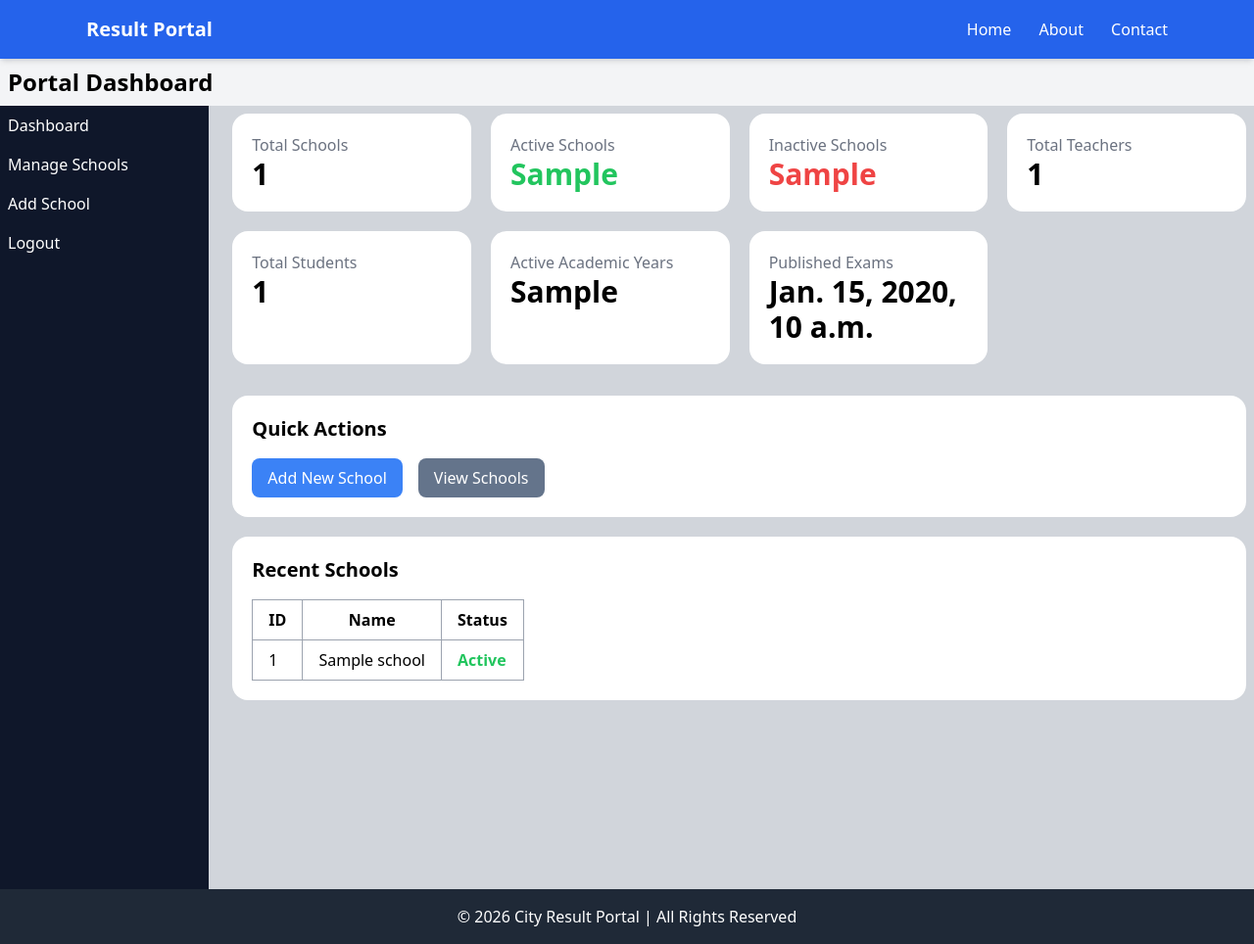
After one commit to kirti-keshri/Result, a Django app: template ResultPortal/Portal/templates/portal/portal_dashboard.html in a window 1280 px wide. The commit adds this page. Shown: the whole page at 98% size. Run offline with Django 4.2, Linux system fonts and the light colour scheme; tables that the repository leaves empty hold one stand-in row (values such as "Sample post"); the template is opened without the code that fills it: values that come from a table or form of the project are taken from there, most other values are stand-ins (such as "Sample title", 1, 10 or a date in 2020); some libraries are stand-ins or nearby versions.

Commit message:
portal dashboard  work done

```diff
--- a/ResultPortal/Portal/models.py
+++ b/ResultPortal/Portal/models.py
@@ -91,7 +91,7 @@ class Student(models.Model):
 
 class Exam(models.Model):
     school = models.ForeignKey(School, on_delete=models.CASCADE)
-    year = models.CharField(max_length=9)  # 2025-2026
+    academic_year = models.ForeignKey(AcademicYear, on_delete=models.CASCADE)# 2025-2026
     name = models.CharField(max_length=100)  # Final/Half-Yearly
     status = models.CharField(
         max_length=20,
@@ -124,14 +124,15 @@ class ExamSubject(models.Model):
 
 class Mark(models.Model):
     student = models.ForeignKey(Student, on_delete=models.CASCADE)
+    exam = models.ForeignKey(Exam, on_delete=models.CASCADE)
     subject = models.ForeignKey(Subject, on_delete=models.CASCADE)
     marks_obtained = models.IntegerField()
 
     class Meta:
-        unique_together = ('student', 'subject')
+        unique_together = ('student', 'exam','subject')
 
     def __str__(self):
-        return f"{self.student.name} - {self.subject.name}"
+        return f"{self.student.name} - {self.exam.name} - {self.subject.name}"
 
 
 
--- a/ResultPortal/Portal/templates/base.html
+++ b/ResultPortal/Portal/templates/base.html
@@ -28,7 +28,7 @@
     </nav>
 
     <!-- Page Content -->
-    <main class="flex-grow py-10">
+    <main class="flex-grow ">
         {% block content %}
         {% endblock %}
     </main>
--- /dev/null
+++ b/ResultPortal/Portal/templates/portal/portal_dashboard.html
@@ -0,0 +1,107 @@
+{% extends "base.html" %} {% block content %}
+
+<h2 class="text-2xl font-bold p-2">Portal Dashboard</h2>
+<div class="flex gap-4 bg-gray-300">
+    <!-- sidebar -->
+  <div
+    class="flex flex-col w-2/12 bg-slate-900 text-white jutsify-end h-screen"
+  >
+    <a href="{% url 'portal_dash' %}" class="hover:bg-slate-700 p-2 rounded"
+      >Dashboard</a
+    >
+    <a href="{% url 'school_list' %}" class="hover:bg-slate-700 p-2 rounded">
+      Manage Schools</a
+    >
+    <a href="{% url 'add_school' %}" class="hover:bg-slate-700 p-2 rounded"
+      >Add School</a
+    >
+    <div class="flex flex-col">
+      <a href="" class="p-2 rounded">Logout</a>
+    </div>
+  </div>
+  <!-- contains -->
+  <div class="flex-1 p-2">
+    <div class="grid grid-cols-4 gap-5 mb-8">
+      <div class="bg-white rounded-2xl p-5">
+        <p class="text-gray-500">Total Schools</p>
+        <h2 class="text-3xl font-bold">{{total_schools}}</h2>
+      </div>
+      <div class="bg-white rounded-2xl p-5">
+        <p class="text-gray-500">Active Schools</p>
+        <h2 class="text-3xl font-bold text-green-500">{{active_schools}}</h2>
+      </div>
+      <div class="bg-white rounded-2xl p-5">
+        <p class="text-gray-500">Inactive Schools</p>
+        <h2 class="text-3xl font-bold text-red-500">{{inactive_schools}}</h2>
+      </div>
+      <div class="bg-white rounded-2xl p-5">
+        <p class="text-gray-500">Total Teachers</p>
+        <h2 class="text-3xl font-bold">{{total_Teachers}}</h2>
+      </div>
+      <div class="bg-white rounded-2xl p-5">
+        <p class="text-gray-500">Total Students</p>
+        <h2 class="text-3xl font-bold">{{total_students}}</h2>
+      </div>
+      <div class="bg-white rounded-2xl p-5">
+        <p class="text-gray-500">Active Academic Years</p>
+        <h2 class="text-3xl font-bold">{{active_years}}</h2>
+      </div>
+      <div class="bg-white rounded-2xl p-5">
+        <p class="text-gray-500">Published Exams</p>
+        <h2 class="text-3xl font-bold">{{published_exams}}</h2>
+      </div>
+    </div>
+    <!-- links -->
+    <div class="bg-white rounded-2xl p-5">
+      <h2 class="text-xl font-semibold mb-4">Quick Actions</h2>
+      <div class="flex flex-wrap gap-4">
+        <a
+          href="{% url 'add_school' %}"
+          class="bg-blue-500 text-white px-4 py-2 rounded-lg"
+          >Add New School</a
+        >
+        <a
+          href="{% url 'school_list' %}"
+          class="bg-slate-500 text-white px-4 py-2 rounded-lg"
+          >View Schools</a
+        >
+      </div>
+    </div>
+    <!-- recent schools -->
+     <div class="bg-white rounded-2xl p-5
+     mt-5">
+        <h2 class="text-xl font-semibold mb-4">Recent Schools</h2>
+        <div class="">
+            <table class="border border-gray-400">
+                <thead>
+                    <tr>
+                        <th class="border border-gray-400 px-4 py-2">ID</th>
+                        <th class="border border-gray-400 px-4 py-2">Name</th>
+                        <th class="border border-gray-400 px-4 py-2">Status</th>
+                    </tr>
+                    {% for school in recent_schools %}
+                    <tr>
+                        <td class="border border-gray-400 px-4 py-2">{{school.id}}</td>
+                        <td class="border border-gray-400 px-4 py-2">{{school.name}}</td>
+                        <td class="border border-gray-400 px-4 py-2">
+                            {% if school.is_active %}
+                                <span class="text-green-500 font-semibold">Active</span>
+                            {% else %}
+                                <span class="text-red-500 font-semibold">Inactive</span>
+                            {% endif %}
+                        </td>
+                    </tr>
+                    {% empty %}
+                    <tr>
+                        <td colspan="3" class="border border-gray-400 px-4 py-2 text-center">No schools found.</td>
+                    </tr>
+                    {% endfor %}
+
+                </thead>
+            </table>
+        </div>
+     </div>
+  </div>
+</div>
+
+{% endblock %}
--- a/ResultPortal/Portal/templates/result_search.html
+++ b/ResultPortal/Portal/templates/result_search.html
@@ -38,7 +38,7 @@
                         required>
                     {% for e in exams %}
                         <option value="{{e.id}}">
-                            {{e.school.name}} - {{e.name}} ({{e.year}})
+                            {{e.school.name}} - {{e.name}} ({{e.academic_year.batch_year}})
                         </option>
                     {% endfor %}
                 </select>
--- a/ResultPortal/Portal/templates/school_dashboard.html
+++ b/ResultPortal/Portal/templates/school_dashboard.html
@@ -50,6 +50,8 @@
 
 </div>
 <div class="w-9/12">
+    <div class="grid grid-cols-3 gap-3">
 
+    </div>
 </div>
 {% endblock %}
--- a/ResultPortal/Portal/views.py
+++ b/ResultPortal/Portal/views.py
@@ -124,9 +124,3 @@ def school_dashboard(request):
     # school = role.school
     return render(request, "school_dashboard.html",)
 # {"school":school}
-
-@login_required
-def portal_dashboard(request):
-    schools = School.objects.all()
-    data = {"schools":schools}
-    return render(request, "portal_dashboard.html",data)
--- a/ResultPortal/ResultPortal/urls.py
+++ b/ResultPortal/ResultPortal/urls.py
@@ -17,6 +17,7 @@ Including another URLconf
 from django.contrib import admin
 from django.urls import path,include
 from Portal.views import *
+from Portal.portalViews import *
 
 
 
@@ -26,9 +27,23 @@ urlpatterns = [
     path("result/", result_view, name="result_view"),
     path("login_view/",login_view,name="login"),
     path("logout_view/",logout_view,name="logout"),
+
+    #portal
+    path("portal_dashboard/",portal_dashboard,name="portal_dash"),
+    path("schools/",school_list,name="school_list"),
+    path("schools/add/",add_school,name="add_school"),
+    path("schools/edit/<int:school_id>/",update_school,name="update_school"),
+    path("schools/toggle/<int:school_id>/",toggle_school_status,name="toggle_school_status"),
+
+    #school admin
+    path("school_dashboard/",school_dashboard,name="school_dash"),
+
+    #teacher
+    path("teacher_dashboard/",teacher_dashboard,name="teacher_dash"),
+
+    #student
     path("student_dashboard/",student_dashboard,name="student_dash"),
-    path("teacher_dashboard/",teacher_dashboard,name="teacher_dash"),
-    path("school_dashboard/",school_dashboard,name="school_dash"),
-    path("portal_dashboard/",portal_dashboard,name="portal_dash"),
+
+
 
 ]
```
Also changed, not shown: ResultPortal/Portal/forms.py (added, +7 -0 lines), ResultPortal/Portal/portalViews.py (added, +68 -0 lines), ResultPortal/Portal/templates/portal/school_list.html (added, +39 -0 lines), ResultPortal/Portal/migrations/0001_initial.py, ResultPortal/Portal/templates/portal_dashboard.html (deleted).
